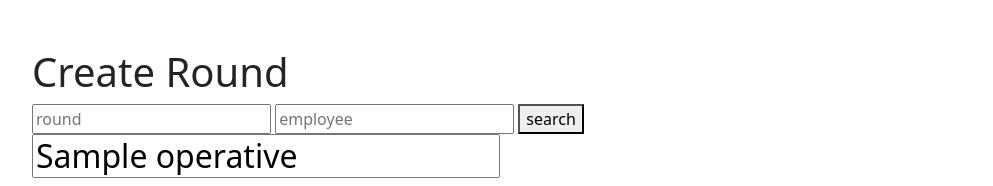
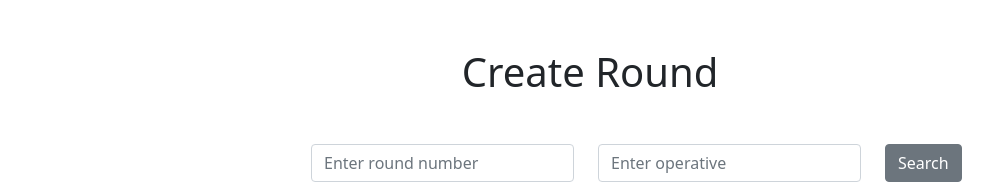
Before and after one commit to Mr-Dean/Round-Manager, a Node server app: page /rounds/new in a window 1280 px wide. Shown: the part 72-258 px from the top of the page, without its empty margins (50-1043 px from the left). Run offline with Node 20, Linux system fonts and the light colour scheme; tables that the repository leaves empty hold one stand-in row (values such as "Sample post"); data that the repository does not hold is empty; some libraries are stand-ins or nearby versions.

Commit message:
style create round search elements

```diff
--- a/views/rounds/new.ejs
+++ b/views/rounds/new.ejs
@@ -1,12 +1,22 @@
 <% layout('layouts/boilerplate') -%>
 
-<h1>Create Round</h1>
+<h1 class="text-center mb-5">Create Round</h1>
 
-<form action="/rounds/new" method="GET">
-    <input type="number" placeholder="round" name="number">
-    <input type="text" placeholder="employee" name="employee">
-    <button>search</button>
+<form class="align-items-center offset-3 mb-5" action="/rounds/new" method="GET">
+    <div class="row">
+        <div class="col">
+            <input class="form-control" type="number" placeholder="Enter round number" name="number">
+        </div>
+        <div class="col">
+            <input class="form-control" type="text" placeholder="Enter operative" name="employee">
+        </div>
+        <div class="col">
+            <button class="btn btn-secondary">Search</button>
+        </div>
+      </div>
 </form>
+
+
 <form action="/rounds" method="POST">
     <% for (let person of operative) {%>
         <h2><label for="operative"><input type="text" id="operative" name="round[operative]" value="<%= operative[0].name %>" readonly></label></h2>
```
Also changed, not shown: app.js (+3 -4 lines).
